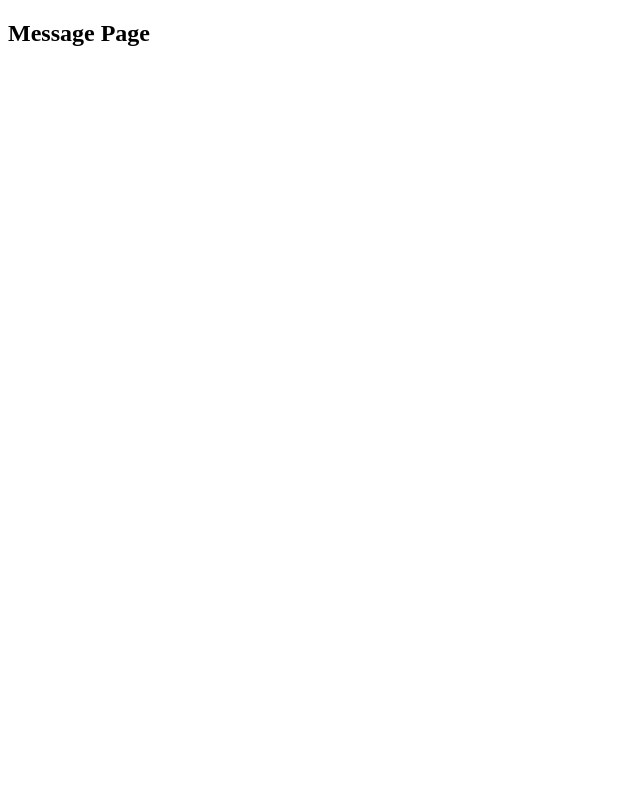
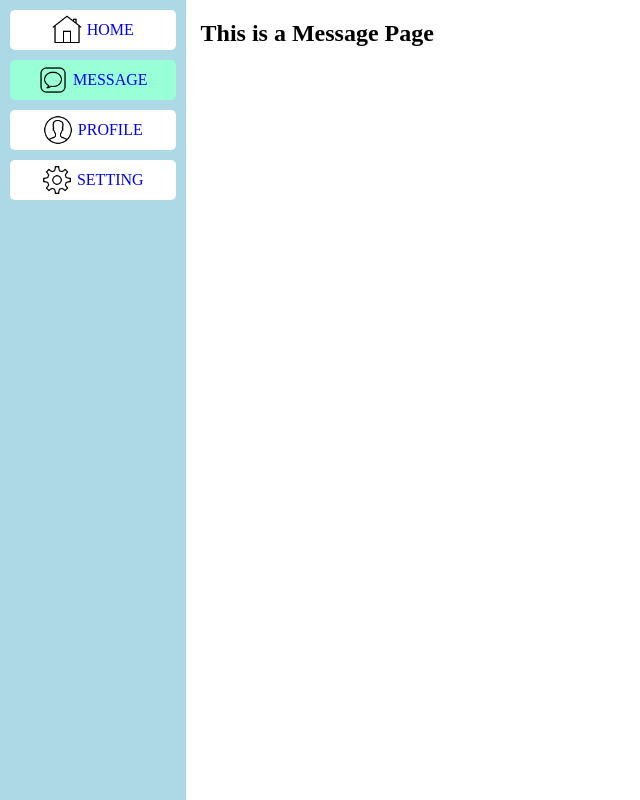
Before and after one commit to ankitakangane/icp-8-assignment-20, a plain HTML site: page pages/message.html in a window 1280 px wide. Shown: the whole page, without its empty margins (0-640 px from the left). Drawn offline with Linux system fonts and the light colour scheme; files whose address does not match are found by name.

Commit message:
sidebar and content added to message page

```diff
--- a/pages/message.html
+++ b/pages/message.html
@@ -4,8 +4,38 @@
     <meta charset="UTF-8">
     <meta name="viewport" content="width=device-width, initial-scale=1.0">
     <title>Message Page</title>
+    <link rel="stylesheet" href="C:\Users\kanga\OneDrive\Desktop\icp-8-assignment-20\css\style.css"/>
+
 </head>
 <body>
-    <h2>Message Page</h2>
+    <div class="main_part">
+        <div class="sidebar">
+
+        <a class="menu_item " href="index.html">
+          <img src="./../images/home.png" class="img"/>
+          <span class="menu_text">HOME</span>
+        </a>
+
+     <a class="menu_item active " href="./message.html">
+        <img src="./../images/message.png" class="img" />
+        <span class="menu_text">MESSAGE</span>
+     </a>
+
+     <a class="menu_item" href="./page/profile.html">
+        <img src="./../images/profile.png" class="img" />
+        <span class="menu_text">PROFILE</span>
+     </a>
+
+     <a class="menu_item"href="./page/setting.html">
+        <img src="./../images/setting.png" class="img"/>
+        <span class="menu_text">SETTING</span>
+     </a>
+    </div>
+
+
+        <div class="content">
+            <h2>This is a Message Page</h2>
+        </div>
+    </div>
 </body>
 </html>
```
